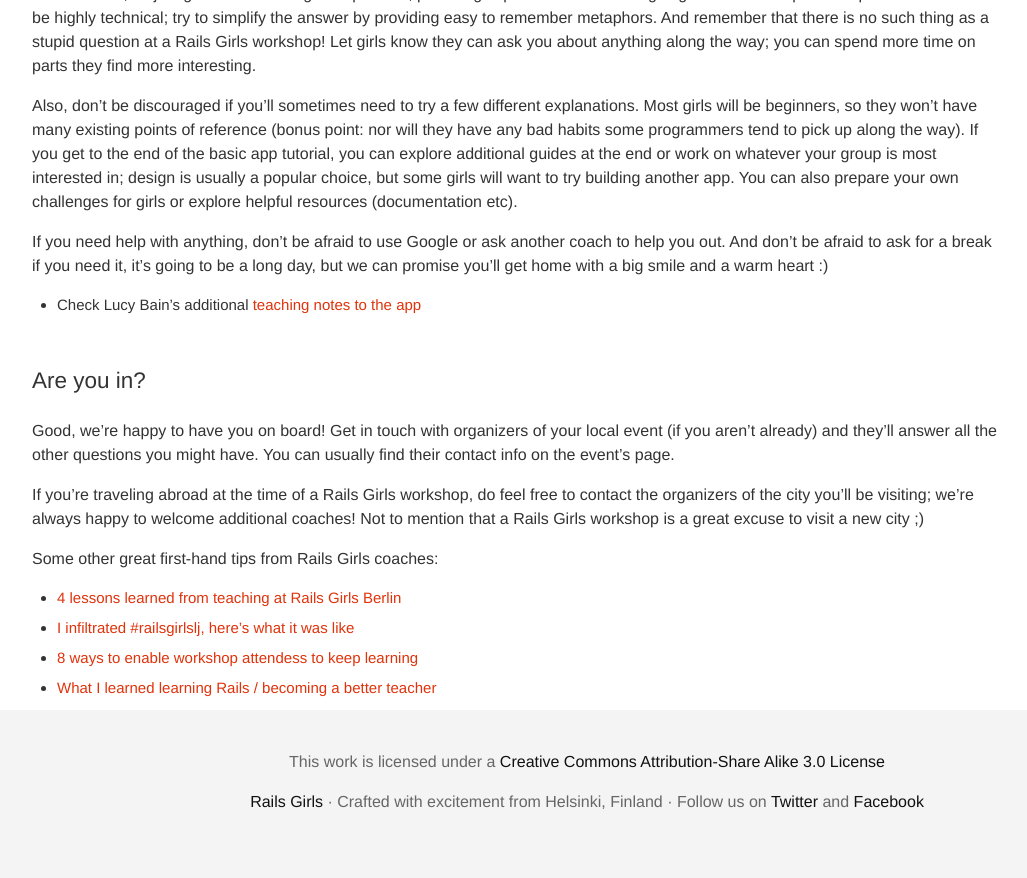
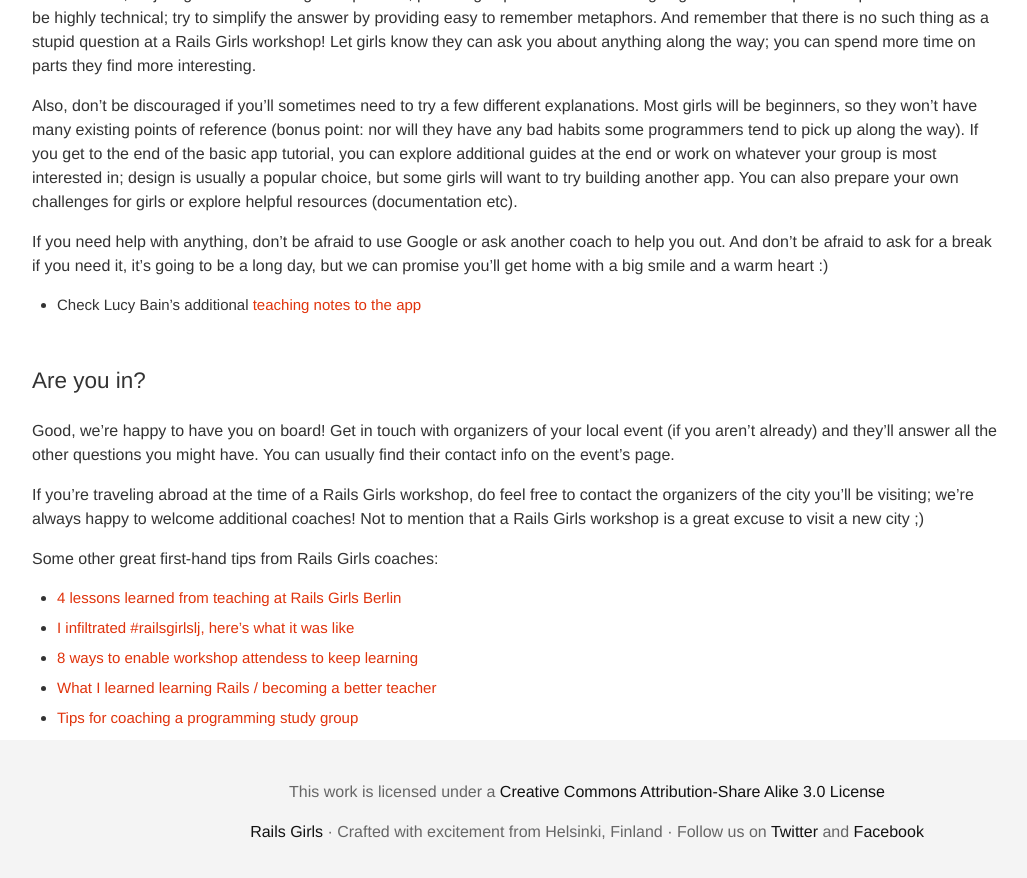
Before and after one commit to railsgirls/guides.railsgirls.com, a Jekyll site: the page built from _posts/2013-03-26-coach.markdown, in a window 1280 px wide and 900 px high, scrolled down 2555 px. Shown: the top 878 px of the window, without its empty margins (53-1080 px from the left). Built offline with Jekyll 4.4.1, drawn with Linux system fonts in a browser that asks for light colours; nearby versions of some CDN libraries.

Commit message:
Adds Ruby monstas post

```diff
--- a/_posts/2013-03-26-coach.markdown
+++ b/_posts/2013-03-26-coach.markdown
@@ -86,6 +86,7 @@
 - [I infiltrated #railsgirlslj, here’s what it was like](http://swizec.com/blog/i-infiltrated-railsgirlsj-heres-what-it-was-like/swizec/5717)
 - [8 ways to enable workshop attendess to keep learning](http://pragtob.wordpress.com/2013/06/14/8-ways-to-enable-workshop-attendess-to-keep-learning/)
 - [What I learned learning Rails / becoming a better teacher](http://floordrees.tumblr.com/post/58784746482/what-i-learned-learning-rails-becoming-a-better)
+- [Tips for coaching a programming study group](http://coaching.rubymonstas.org/)
 
 [app]: http://guides.railsgirls.com/app
 [install]: http://guides.railsgirls.com/install/
```
